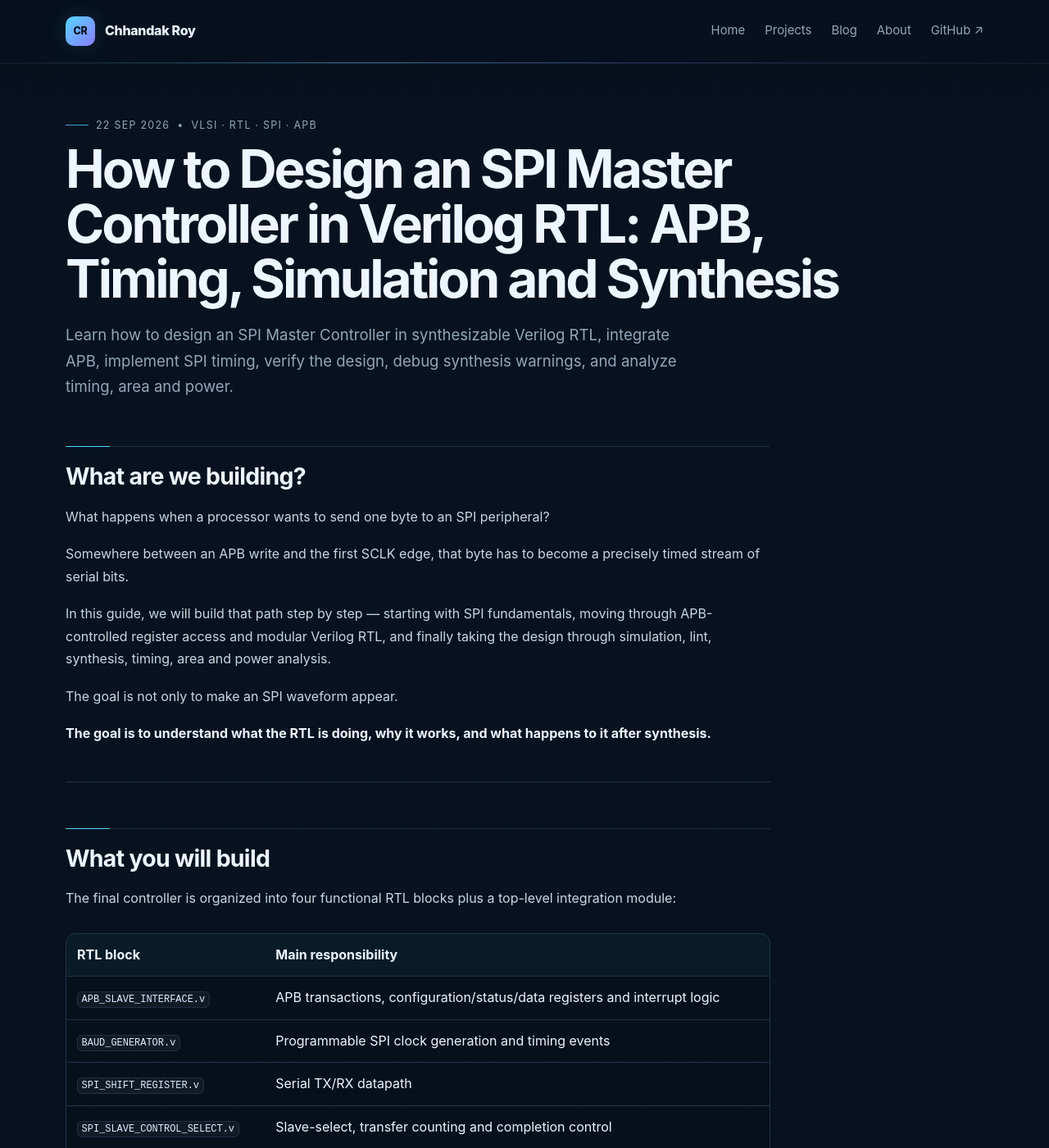
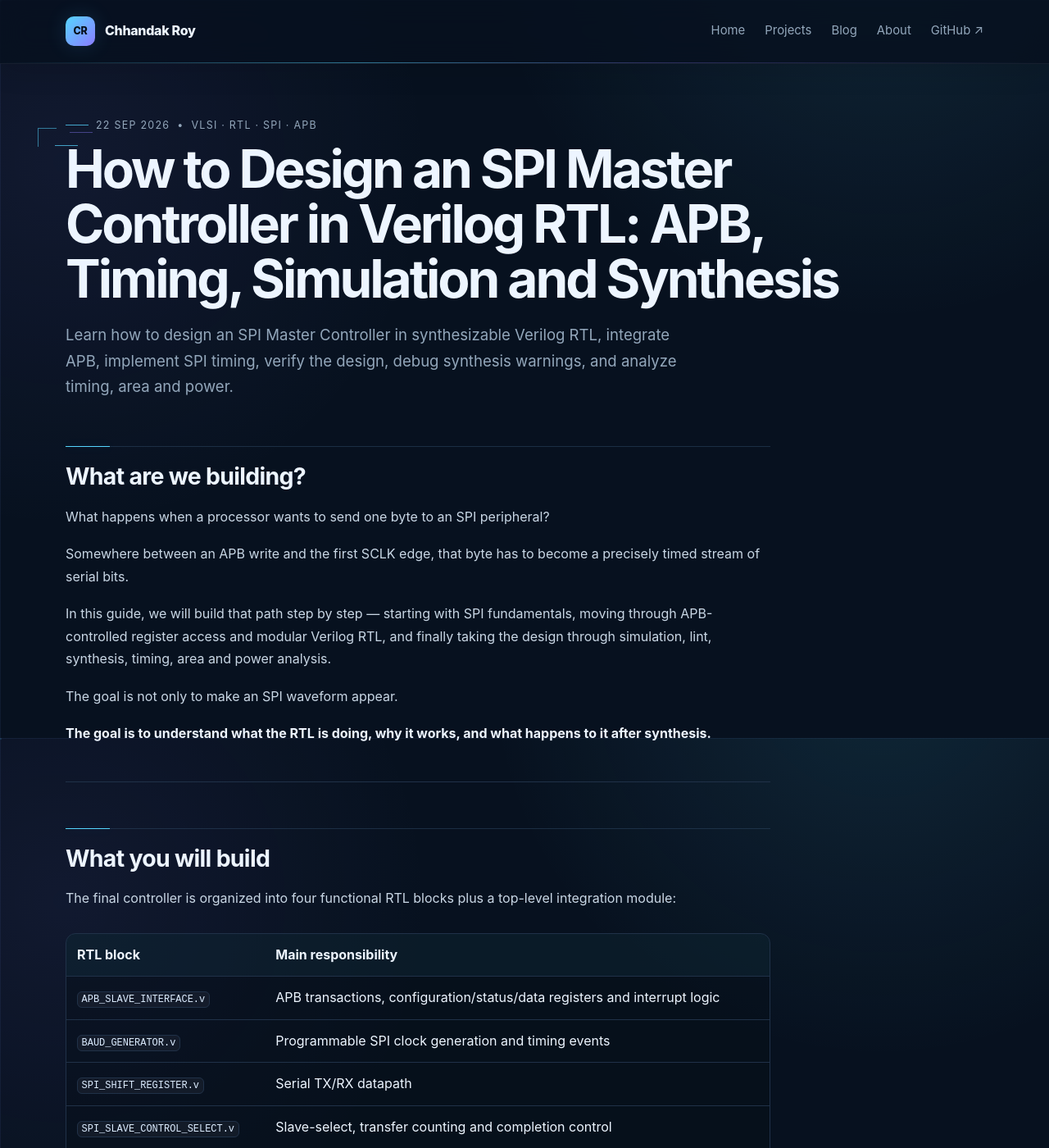
Before and after one commit to ChhandakRoy/chhandakroy.github.io, a Jekyll site: the page built from _posts/2026-09-22-spi-master-controller-verilog-rtl-apb.md, in a window 1280 px wide and 1400 px high. Shown: the whole window at 82% size. Built offline with Jekyll 4.4.1, drawn with Linux system fonts in a browser that asks for light colours.

Commit message:
Enhance VLSI visual design

```diff
--- a/assets/css/style.css
+++ b/assets/css/style.css
@@ -32,13 +32,17 @@
   margin: 0;
   position: relative;
   background:
-    radial-gradient(circle at 82% -8%, rgba(85, 214, 255, 0.10), transparent 30rem),
-    radial-gradient(circle at 8% 24%, rgba(139, 124, 255, 0.07), transparent 30rem),
-    linear-gradient(rgba(85, 214, 255, 0.018) 1px, transparent 1px),
-    linear-gradient(90deg, rgba(85, 214, 255, 0.018) 1px, transparent 1px),
+    radial-gradient(circle at 84% -10%, rgba(85, 214, 255, 0.11), transparent 30rem),
+    radial-gradient(circle at 6% 22%, rgba(139, 124, 255, 0.075), transparent 28rem),
+    radial-gradient(circle at 1px 1px, rgba(85, 214, 255, 0.12) 1px, transparent 1.6px),
+    linear-gradient(rgba(139, 124, 255, 0.052) 1px, transparent 1px),
+    linear-gradient(90deg, rgba(139, 124, 255, 0.052) 1px, transparent 1px),
+    linear-gradient(rgba(85, 214, 255, 0.028) 1px, transparent 1px),
+    linear-gradient(90deg, rgba(85, 214, 255, 0.028) 1px, transparent 1px),
     var(--bg);
-  background-size: auto, auto, 42px 42px, 42px 42px, auto;
-  background-position: center, center, center, center, center;
+  background-size: auto, auto, 160px 160px, 160px 160px, 160px 160px, 40px 40px, 40px 40px, auto;
+  background-position: center, center, 0 0, 0 0, 0 0, 0 0, 0 0, center;
+  background-attachment: fixed;
   color: var(--text);
   font-family: Inter, ui-sans-serif, system-ui, -apple-system, BlinkMacSystemFont,
     "Segoe UI", sans-serif;
@@ -715,6 +719,62 @@
   opacity: 0.75;
 }
 
+/* ---------- VLSI / semiconductor article signature ---------- */
+.article {
+  position: relative;
+}
+
+.article::before {
+  content: "";
+  position: absolute;
+  top: 78px;
+  left: -34px;
+  width: 22px;
+  height: 22px;
+  border-left: 1px solid rgba(85, 214, 255, 0.58);
+  border-top: 1px solid rgba(85, 214, 255, 0.58);
+  opacity: 0.9;
+}
+
+.article::after {
+  content: "";
+  position: absolute;
+  top: 99px;
+  left: -13px;
+  width: 28px;
+  height: 1px;
+  background: var(--accent);
+  box-shadow: 18px -16px 0 rgba(139, 124, 255, 0.6);
+  opacity: 0.72;
+}
+
+.prose pre {
+  margin: 22px 0 30px;
+  border: 1px solid rgba(44, 69, 97, 0.88);
+  border-left: 2px solid rgba(85, 214, 255, 0.62);
+  border-radius: 12px;
+  background: linear-gradient(180deg, rgba(9, 18, 31, 0.98), rgba(6, 13, 24, 0.98));
+  box-shadow: inset 0 1px 0 rgba(255,255,255,0.02), 0 16px 40px rgba(0,0,0,0.16);
+}
+
+.prose img {
+  display: block;
+  margin: 28px auto 34px;
+  border: 1px solid rgba(44, 69, 97, 0.92);
+  border-radius: 14px;
+  background: rgba(10, 19, 32, 0.72);
+  box-shadow: 0 18px 46px rgba(0,0,0,0.18);
+}
+
+.prose .mermaid {
+  border-color: rgba(44, 69, 97, 0.92);
+  box-shadow: inset 0 1px 0 rgba(255,255,255,0.02), 0 16px 42px rgba(0,0,0,0.16);
+}
+
+.prose table tbody tr:hover {
+  background: rgba(85, 214, 255, 0.026);
+}
+
 .article-end {
   margin-top: 50px;
   padding-top: 26px;
@@ -813,6 +873,10 @@
 /* ---------- Responsive ---------- */
 
 @media (max-width: 820px) {
+  .article::before,
+  .article::after {
+    display: none;
+  }
   .wrap {
     width: min(var(--max), calc(100% - 28px));
   }
```
